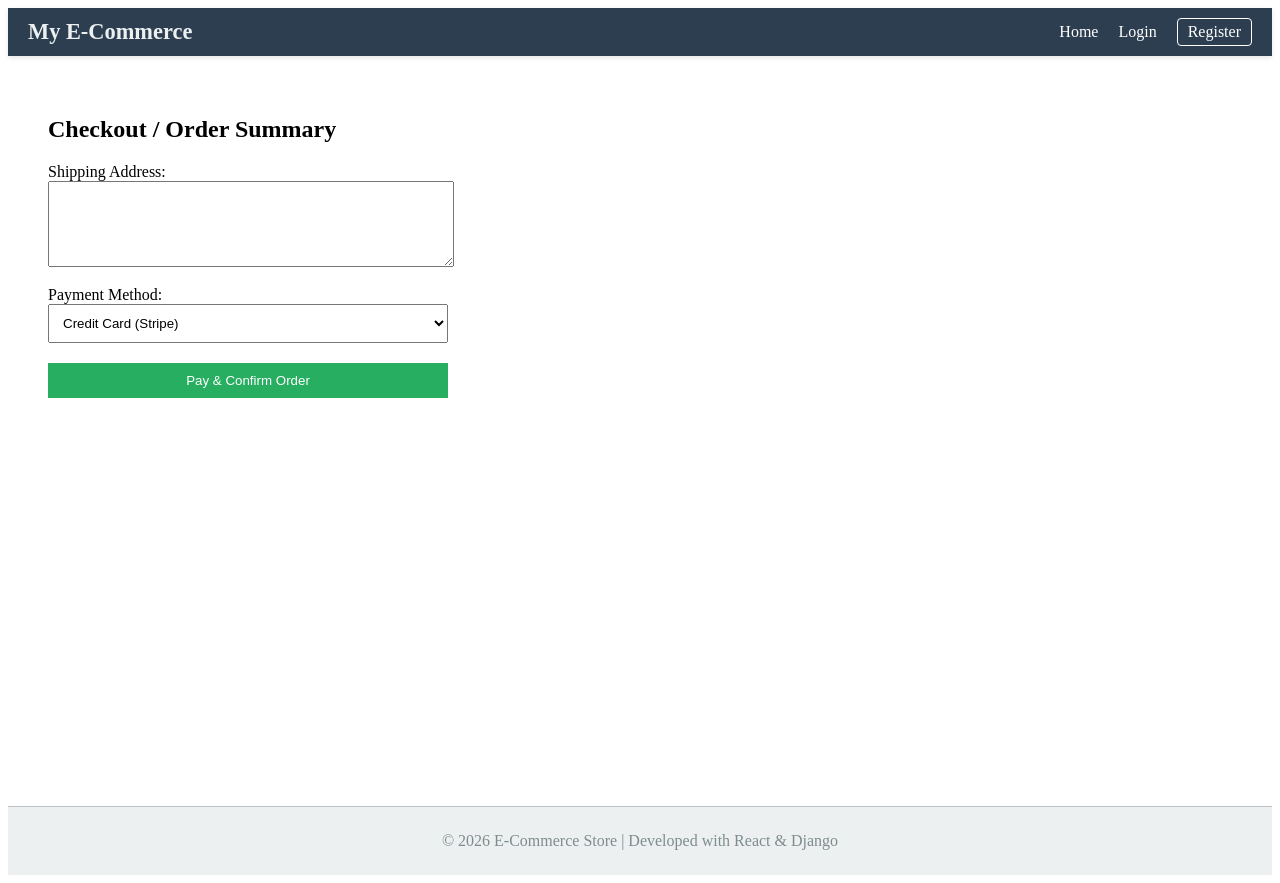
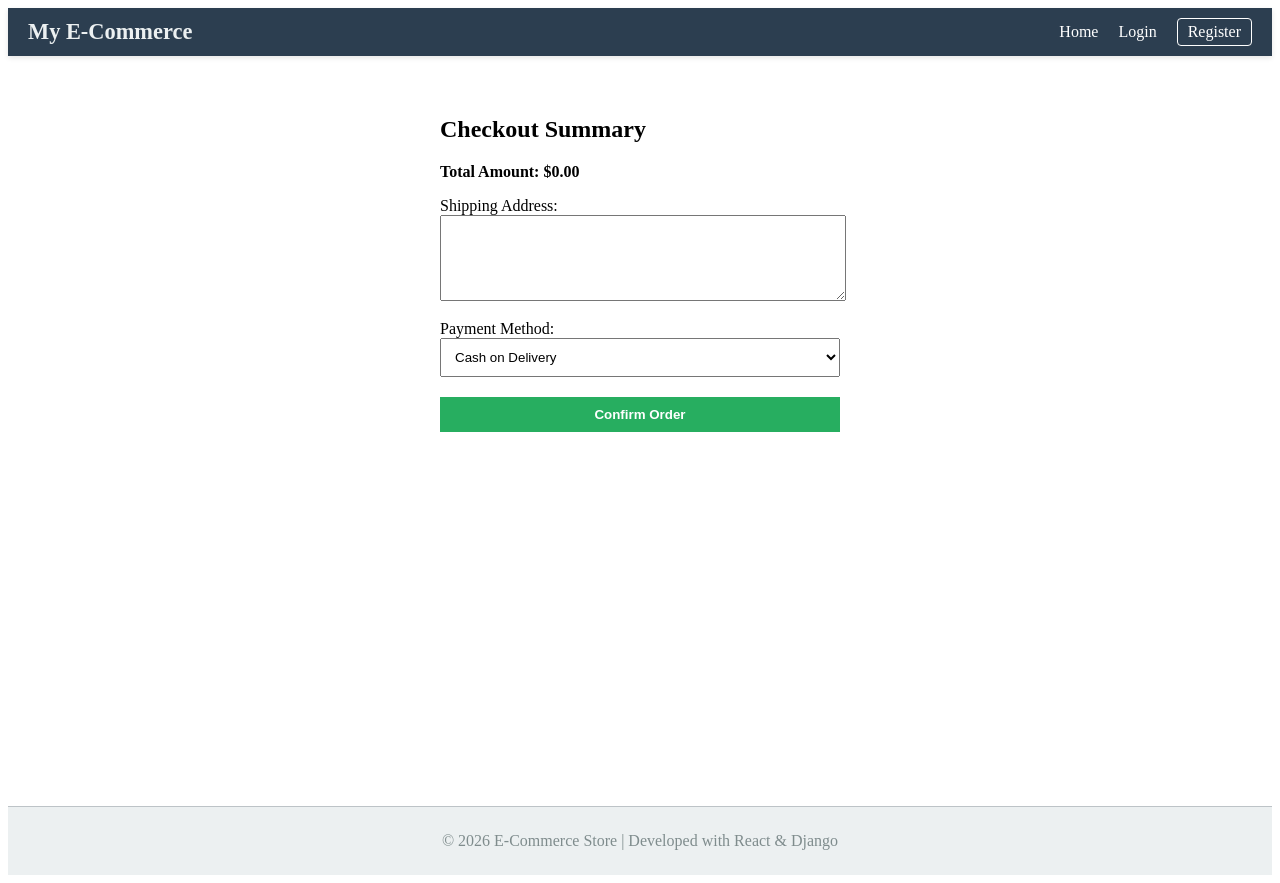
Before and after one commit to mdshahadathossainit/E-Commerce, a React (Vite) app in the folder frontend/: page /checkout in a window 1280 px wide. Built offline with nearby package versions, Linux system fonts and the light colour scheme; no server answers.

Commit message:
Update Checkout.jsx

```diff
--- a/frontend/src/pages/Checkout.jsx
+++ b/frontend/src/pages/Checkout.jsx
@@ -1,31 +1,35 @@
-import React, { useState } from 'react';
+import React, { useState, useEffect } from 'react';
 import api from '../api';
 import { useNavigate } from 'react-router-dom';
 
 const Checkout = () => {
     const [address, setAddress] = useState('');
-    const [paymentMethod, setPaymentMethod] = useState('Stripe');
+    const [paymentMethod, setPaymentMethod] = useState('Cash on Delivery');
+    const [totalPrice, setTotalPrice] = useState(0);
     const navigate = useNavigate();
+
+    useEffect(() => {
+        const fetchCartTotal = async () => {
+            try {
+                const res = await api.get('cart/');
+                if (res.data && res.data.length > 0) {
+                    const total = res.data[0].items.reduce((sum, item) => sum + (item.product.price * item.quantity), 0);
+                    setTotalPrice(total);
+                }
+            } catch (err) { console.error(err); }
+        };
+        fetchCartTotal();
+    }, []);
 
     const handleOrder = async (e) => {
         e.preventDefault();
-        const token = localStorage.getItem('access');
-
         try {
             await api.post('orders/', {
                 shipping_address: address,
                 payment_method: paymentMethod,
-                total_price: 100
-            }, {
-                headers: { Authorization: `Bearer ${token}` }
+                total_price: totalPrice
             });
-
-            if (paymentMethod === 'Stripe') {
-                alert("Redirecting to Stripe Payment Gateway...");
-                alert("Payment Successful!");
-            }
-
-            alert("Order Placed and Paid Successfully!");
+            alert("Order Placed Successfully!");
             navigate('/profile');
         } catch (error) {
             alert("Order Failed.");
@@ -33,8 +37,9 @@ const Checkout = () => {
     };
 
     return (
-        <div style={{ padding: '20px', maxWidth: '400px' }}>
-            <h2>Checkout / Order Summary</h2>
+        <div style={{ padding: '20px', maxWidth: '400px', margin: '0 auto' }}>
+            <h2>Checkout Summary</h2>
+            <p><strong>Total Amount: ${totalPrice.toFixed(2)}</strong></p>
             <form onSubmit={handleOrder}>
                 <label>Shipping Address:</label><br />
                 <textarea
@@ -42,22 +47,20 @@ const Checkout = () => {
                     style={{ width: '100%', height: '80px', marginBottom: '15px' }}
                     onChange={(e) => setAddress(e.target.value)}
                 />
-
                 <label>Payment Method:</label><br />
                 <select
                     style={{ width: '100%', padding: '10px', marginBottom: '20px' }}
                     onChange={(e) => setPaymentMethod(e.target.value)}
                     value={paymentMethod}
                 >
+                    <option value="Cash on Delivery">Cash on Delivery</option>
                     <option value="Stripe">Credit Card (Stripe)</option>
-                    <option value="Cash on Delivery">Cash on Delivery</option>
                 </select>
-
                 <button
                     type="submit"
-                    style={{ width: '100%', padding: '10px', background: '#27ae60', color: '#fff', border: 'none', cursor: 'pointer' }}
+                    style={{ width: '100%', padding: '10px', background: '#27ae60', color: '#fff', border: 'none', cursor: 'pointer', fontWeight: 'bold' }}
                 >
-                    Pay & Confirm Order
+                    Confirm Order
                 </button>
             </form>
         </div>
```
